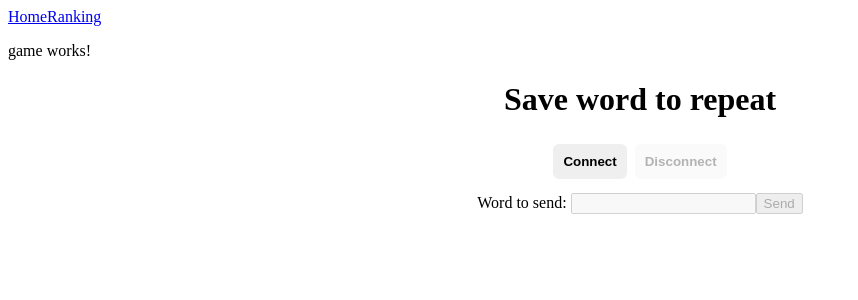
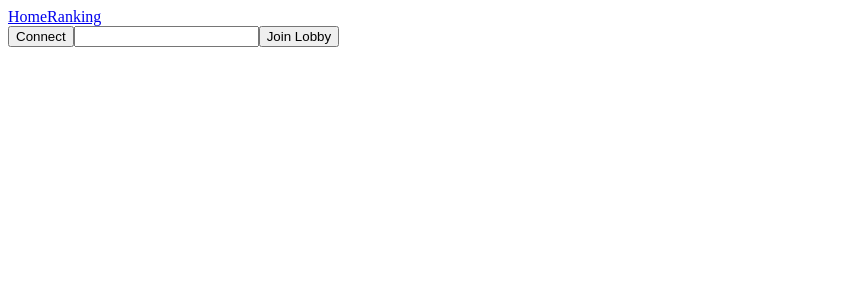
Before and after one commit to kacpermejs/TicTacToeFront, an Angular app: page /game in a window 1280 px wide. Shown: the top 300 px of the page, without its empty margins (0-858 px from the left). Built offline with nearby package versions, Linux system fonts and the light colour scheme.

Commit message:
Test player notification

```diff
--- a/src/app/pages/game/game.component.html
+++ b/src/app/pages/game/game.component.html
@@ -1,14 +1,11 @@
-<p>game works!</p>
-<div class="app-main">
-    <h1>Save word to repeat</h1>
-    <div class="app-main-buttons">
-      <button [disabled]="webSocketConnected" (click)="connect()">Connect</button>
-      <button [disabled]="!webSocketConnected" (click)="disconnect()">Disconnect</button>
-    </div>
-    <app-socket-test (onRequest)="createRequest($event)"></app-socket-test>
-    <ul class="app-main-responses">
-      <li *ngFor="let response of repeatResponses; let i = index">
-        {{i + 1}}) word: {{response.content}}, counter: {{response.numberOfRepetitions}}
-      </li>
-    </ul>
+<div>
+  <button (click)="connect()">Connect</button>
+  <input type="text" [(ngModel)]="playerId">
+  <button (click)="joinLobby()">Join Lobby</button>
+
+  <div *ngIf="gameFoundMessage">
+    <p>Game session found!</p>
+    <p>Opponent ID: {{ gameFoundMessage.opponentId }}</p>
+    <p>Game Session ID: {{ gameFoundMessage.gameSessionId }}</p>
   </div>
+</div>
--- a/src/app/pages/game/game.component.ts
+++ b/src/app/pages/game/game.component.ts
@@ -1,9 +1,10 @@
-import { Component, OnInit } from '@angular/core';
+import { Component, OnDestroy, OnInit } from '@angular/core';
 import { CommonModule } from '@angular/common';
 import { WebsocketTestService } from '../../services/websocket-test.service';
-import { FormsModule } from '@angular/forms';
+import { FormBuilder, FormControl, FormGroup, FormsModule, ReactiveFormsModule, Validators } from '@angular/forms';
 import { RepeatResponse, SaveToRepeatRequest, SocketClientService, SocketClientState } from '../../services/socket-client.service';
 import { SocketTestComponent } from './socket-test/socket-test.component';
+import { Subscription } from 'rxjs';
 
 export interface Message {
   content: string;
@@ -13,32 +14,64 @@ export interface Message {
 @Component({
   selector: 'app-game',
   standalone: true,
-  imports: [CommonModule, FormsModule, SocketTestComponent],
+  imports: [CommonModule, ReactiveFormsModule, SocketTestComponent, FormsModule],
   templateUrl: './game.component.html',
   styleUrl: './game.component.scss'
 })
-export class GameComponent {
-  webSocketConnected: boolean = false;
-  repeatResponses: RepeatResponse[] = [];
+export class GameComponent implements OnInit, OnDestroy {
+  gameFoundMessage: any;
+  playerId: string | undefined;
+  private gameFoundSocketSubscription: Subscription | undefined;
+  private joinedQueueSocketSubscription: Subscription | undefined;
 
-  constructor(private service: WebsocketTestService) {
-    SocketClientService.connectionState$.subscribe(state => {
-      this.webSocketConnected = state === SocketClientState.CONNECTED;
-    })
+  constructor(private socketClientService: SocketClientService) {
+
+  }
+
+  ngOnInit(): void {}
+
+  ngOnDestroy(): void {
+    if (this.gameFoundSocketSubscription) {
+      this.gameFoundSocketSubscription.unsubscribe();
+    }
   }
 
   connect(): void {
-    this.service.connect();
-    this.service.getRepeatResponse()
-      .subscribe(repeatResponse => this.repeatResponses.push(repeatResponse));
+    if(this.playerId) {
+      console.log('connecting');
+
+      this.socketClientService.connect();
+      this.joinedQueueSocketSubscription = this.socketClientService.onMessageUser(this.playerId, '/queue/join-confirmation').subscribe((message) => {
+        console.log('response: ', message);
+      });
+      this.gameFoundSocketSubscription = this.socketClientService.onMessageUser(this.playerId,'/queue/game-found').subscribe((message) => {
+        this.gameFoundMessage = message;
+        console.log('Game session found:', this.gameFoundMessage);
+      });
+    } else {
+      console.log('No player id!');
+    }
   }
 
-  disconnect(): void {
-    this.service.disconnect();
-    this.repeatResponses = [];
+  joinLobby(): void {
+    if (this.playerId) {
+      console.log('trying to join with ' + this.playerId + ' playerId!')
+      this.socketClientService.send('/game/lobby/join', this.playerId);
+    }
   }
 
-  createRequest(request: SaveToRepeatRequest): void {
-    this.service.save(request);
-  }
 }
+// connect(): void {
+//   this.service.connect();
+//   this.service.getRepeatResponse()
+//     .subscribe(repeatResponse => this.repeatResponses.push(repeatResponse));
+// }
+
+// disconnect(): void {
+//   this.service.disconnect();
+//   this.repeatResponses = [];
+// }
+
+// createRequest(request: SaveToRepeatRequest): void {
+//   this.service.save(request);
+// }
--- a/src/app/services/socket-client.service.ts
+++ b/src/app/services/socket-client.service.ts
@@ -75,6 +75,26 @@ export class SocketClientService implements OnDestroy {
       }))
   }
 
+  onMessageUser(userId: string, topic: string): Observable<any> {
+    if (this.currentSubscription) {
+      return new Observable<any>();
+    }
+    const userTopic = `/user/${userId}${topic}`;
+    return this.connectionState.pipe(
+      filter((state) => state === SocketClientState.CONNECTED),
+      first(),
+      switchMap(() => {
+        return new Observable<any>((observer) => {
+          this.currentSubscription = this.client?.subscribe(userTopic, (message) => {
+            observer.next(JSON.parse(message.body));
+          });
+          return () =>
+            this.currentSubscription?.id ? this.client?.unsubscribe(this.currentSubscription?.id) : undefined;
+        });
+      })
+    );
+  }
+
   ngOnDestroy(): void {
     this.disconnect();
   }
--- a/src/app/services/websocket-test.service.ts
+++ b/src/app/services/websocket-test.service.ts
@@ -19,10 +19,10 @@ export class WebsocketTestService {
   }
 
   save(request: SaveToRepeatRequest) {
-    return this.socketClient.send(environment.requestEndpoint, request);
+    return this.socketClient.send(environment.requestTestEndpoint, request);
   }
 
   getRepeatResponse(): Observable<RepeatResponse> {
-    return this.socketClient.onMessage(environment.topicEndpoint);
+    return this.socketClient.onMessage(environment.topicTestEndpoint);
   }
 }
--- a/src/environments/environment.development.ts
+++ b/src/environments/environment.development.ts
@@ -2,6 +2,6 @@ export const environment = {
     production: false,
     apiUrl: "http://localhost:8080/",
     apiWebsocket: 'http://localhost:8080/websocket',
-    requestEndpoint: '/game/save-word',
-    topicEndpoint: '/topic/repeat'
+    requestTestEndpoint: '/game/save-word',
+    topicTestEndpoint: '/topic/repeat'
 }
```
Also changed, not shown: src/app/services/game.service.ts (added, +9 -0 lines), src/environments/environment.ts (+7 -2 lines).
